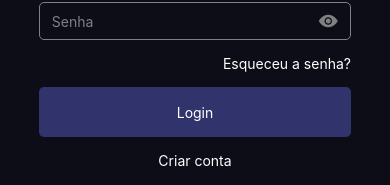
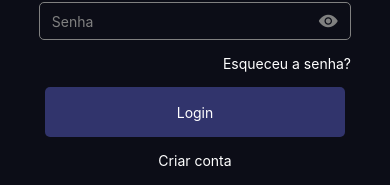
Before and after one commit to ArthurBrigueli/GymPump, a React Native app in the folder GymPump/: screen /Teste in a window 390 px wide. Shown: the part 382-567 px from the top of the page. Built offline with nearby package versions, Linux system fonts and the light colour scheme; what expo-notifications, expo-sqlite would draw is missing.

Commit message:
Animação login

```diff
--- a/GymPump/screens/Login.jsx
+++ b/GymPump/screens/Login.jsx
@@ -1,86 +1,147 @@
-import { useEffect, useState } from 'react';
-import {View, Text, TouchableOpacity, StyleSheet, TextInput, ActivityIndicator} from 'react-native'
+import { useEffect, useRef, useState } from 'react';
+import { View, Text, TouchableOpacity, StyleSheet, TextInput, ActivityIndicator, Animated } from 'react-native'
 import { Ionicons, Entypo, FontAwesome } from '@expo/vector-icons';
 import axios from 'axios'
 import AsyncStorage from "@react-native-async-storage/async-storage";
 import { useAuth } from '../context/AuthContext';
 
-const Login = ({navigation})=>{
+const Login = ({ navigation }) => {
 
     const [showPass, setShowPass] = useState(true)
     const [user, setUser] = useState('')
     const [password, setPassword] = useState('')
-    const {updateUserState} = useAuth()
+    const { updateUserState } = useAuth()
     const [showError, setShowError] = useState(null)
     const [loading, setLoading] = useState(false)
 
+    // Referências para a animação
+    const fillAnim = useRef(new Animated.Value(0)).current;
+    const colorAnim = useRef(new Animated.Value(0)).current;
 
-    useEffect(()=>{
 
-        const persistenceLogin = async()=>{
+    useEffect(() => {
+
+        const persistenceLogin = async () => {
 
             setLoading(true)
 
             const token = await AsyncStorage.getItem('TOKEN')
-            if(token){
+            if (token) {
                 const a = await axios.post('https://gym-pump-api.vercel.app/api/authentication/login', {
-                token: token
+                    token: token
                 })
 
                 updateUserState(a.data, token)
-                navigation.navigate('MainTabs', {screen: 'Home'})
+                navigation.navigate('MainTabs', { screen: 'Home' })
             }
             setLoading(false)
         }
 
         persistenceLogin()
-      },[])
+    }, [])
+
+    // Adiciona cor e executa a animação caso o login seja bem-sucedido
+    // Função para iniciar a animação e retornar à cor original
+    const animateButton = () => {
+        Animated.parallel([
+            Animated.timing(fillAnim, {
+                toValue: 1,
+                duration: 800,
+                useNativeDriver: false,
+            }),
+            Animated.timing(colorAnim, {
+                toValue: 1,
+                duration: 800,
+                useNativeDriver: false,
+            }),
+        ]).start(() => {
+            // Depois de completar a animação inicial, aguarda 3 segundos e inicia a animação de retorno
+            setTimeout(() => {
+                Animated.parallel([
+                    Animated.timing(fillAnim, {
+                        toValue: 0,
+                        duration: 800,
+                        useNativeDriver: false,
+                    }),
+                    Animated.timing(colorAnim, {
+                        toValue: 0,
+                        duration: 800,
+                        useNativeDriver: false,
+                    }),
+                ]).start();
+            }, 3000); // 3 segundos de espera
+        });
+    };
 
 
-
-
-    const handleLogin = async()=>{
+    const handleLogin = async () => {
 
         setLoading(true)
-        try{
+        try {
             const response = await axios.post('https://gym-pump-api.vercel.app/api/login/user', {
                 nome: user,
                 senha: password
             })
             updateUserState(response.data.user, response.data.token)
             await AsyncStorage.setItem('TOKEN', response.data.token)
-            navigation.navigate('MainTabs', {screen: 'Home'})
-        }catch(erro){
+
+
+            animateButton();
+
+            // Fim da animação
+
+            //Tempo para exetuar a animação
+            setTimeout(() => {
+                navigation.navigate('MainTabs', { screen: 'Home' });
+                // Retorna o botão de login para a cor original
+            }, 1000); // Atraso antes de navegar
+
+
+
+        } catch (erro) {
+
             setShowError('Credenciais incorreta')
         }
         setLoading(false)
     }
 
-    const handleCriarConta = ()=>{
+    const handleCriarConta = () => {
         navigation.navigate('Register')
     }
 
-    const handleShowPassword = ()=>{
+    const handleShowPassword = () => {
         setShowPass(!showPass)
     }
 
-    const handleJoinLocal = ()=>{
-        navigation.navigate('MainTabs', {screen: 'Home'})
+    const handleJoinLocal = () => {
+        navigation.navigate('MainTabs', { screen: 'Home' })
     }
 
-    return(
+    // Interpolação para mudança da cor
+    const backgroundColor = colorAnim.interpolate({
+        inputRange: [0, 1],
+        outputRange: ['#31346c', '#4BB543'], // cor inicial e cor final
+    });
+
+    // Animar a largura do gradiente de preenchimento
+    const fillWidth = fillAnim.interpolate({
+        inputRange: [0, 1],
+        outputRange: ['0%', '100%'], // de largura zero para largura total
+    });
+
+    return (
         <View style={styles.container}>
             <View style={styles.containerForm}>
                 <Text style={styles.h1}>GymPump</Text>
                 <View style={styles.containerLogin}>
                     <View style={styles.containerInputs}>
-                        <TextInput placeholder='Usuario'  style={styles.input} placeholderTextColor='gray' onChangeText={(e)=>setUser(e)}/>
+                        <TextInput placeholder='Usuario' style={styles.input} placeholderTextColor='gray' onChangeText={(e) => setUser(e)} />
                         <View style={styles.containerInputPass}>
-                            <TextInput placeholder='Senha' style={styles.InputPass} placeholderTextColor='gray' secureTextEntry={showPass} onChangeText={(e)=>setPassword(e)}/>
+                            <TextInput placeholder='Senha' style={styles.InputPass} placeholderTextColor='gray' secureTextEntry={showPass} onChangeText={(e) => setPassword(e)} />
                             <TouchableOpacity onPress={handleShowPassword}>
                                 {showPass ? (
                                     <Ionicons name="eye" size={20} color="gray" />
-                                ): (
+                                ) : (
                                     <Ionicons name="eye-off" size={20} color="gray" />
                                 )}
                             </TouchableOpacity>
@@ -98,11 +159,16 @@ const Login = ({navigation})=>{
                     </View>
                     <View style={styles.containerBtn}>
                         {loading ? (
-                            <ActivityIndicator size={20} color='gray'/>
-                        ):(
-                            <TouchableOpacity style={styles.btnLogin} onPress={handleLogin}>
-                                <Text style={styles.txt}>Login</Text>
-                            </TouchableOpacity>
+                            <ActivityIndicator size={20} color='gray' />
+                        ) : (
+                            //view para a animação do botão
+                            <Animated.View style={[styles.innerButton, { backgroundColor }]}>
+                                <Animated.View style={[styles.fillOverlay, { width: fillWidth, backgroundColor: '#4BB543' }]} />
+                                <TouchableOpacity style={styles.buttonContent} onPress={handleLogin}>
+                                    <Text style={styles.txt}>Login</Text>
+                                </TouchableOpacity>
+
+                            </Animated.View>
                         )}
                         <TouchableOpacity onPress={handleCriarConta}>
                             <Text style={styles.txt}>Criar conta</Text>
@@ -171,13 +237,28 @@ const styles = StyleSheet.create({
     },
     btnLogin: {
         backgroundColor: '#31346c',
-        width: '100%',
+        width: 300,
         height: 50,
         borderRadius: 5,
         justifyContent: 'center',
-        alignItems: 'center'
+        alignItems: 'center',
+        zIndex: 2,
+    },
+    innerButton: {
+        height: 50,
+        borderRadius: 5,
+        justifyContent: 'center',
+        alignItems: 'center',
+        position: 'relative', // necessário para o overlay
     },
 
+    buttonContent: {
+        justifyContent: 'center',
+        alignItems: 'center',
+        height: '100%',
+        width: 300,
+        zIndex: 2, // coloca o texto sobre o overlay
+      },
     containerInputPass: {
         flexDirection: 'row',
         borderColor: 'gray',
--- /dev/null
+++ b/GymPump/screens/teste.jsx
@@ -0,0 +1,110 @@
+import React, { useRef } from 'react';
+import { View, Text, TouchableOpacity, Animated, StyleSheet } from 'react-native';
+
+const App = () => {
+  // Referências para a animação
+  const fillAnim = useRef(new Animated.Value(0)).current;
+  const colorAnim = useRef(new Animated.Value(0)).current;
+
+  // Função para iniciar a animação e retornar à cor original
+  const animateButton = () => {
+    Animated.parallel([
+      Animated.timing(fillAnim, {
+        toValue: 1,
+        duration: 300,
+        useNativeDriver: false,
+      }),
+      Animated.timing(colorAnim, {
+        toValue: 1,
+        duration: 300,
+        useNativeDriver: false,
+      }),
+    ]).start(() => {
+      // Depois de completar a animação inicial, aguarda 3 segundos e inicia a animação de retorno
+      setTimeout(() => {
+        Animated.parallel([
+          Animated.timing(fillAnim, {
+            toValue: 0,
+            duration: 300,
+            useNativeDriver: false,
+          }),
+          Animated.timing(colorAnim, {
+            toValue: 0,
+            duration: 300,
+            useNativeDriver: false,
+          }),
+        ]).start();
+      }, 3000); // 3 segundos de espera
+    });
+  };
+
+  // Interpolação para mudança da cor
+  const backgroundColor = colorAnim.interpolate({
+    inputRange: [0, 1],
+    outputRange: ['#2196F3', '#FF5722'], // cor inicial e cor final
+  });
+
+  // Animar a largura do gradiente de preenchimento
+  const fillWidth = fillAnim.interpolate({
+    inputRange: [0, 1],
+    outputRange: ['0%', '100%'], // de largura zero para largura total
+  });
+
+  return (
+    <View style={styles.container}>
+      <View style={styles.outerButton}>
+        <Animated.View style={[styles.innerButton, { backgroundColor }]}>
+          <Animated.View style={[styles.fillOverlay, { width: fillWidth, backgroundColor: '#FF5722' }]} />
+          <TouchableOpacity onPress={animateButton} style={styles.buttonContent}>
+            <Text style={styles.buttonText}>Pressione-me!</Text>
+          </TouchableOpacity>
+        </Animated.View>
+      </View>
+    </View>
+  );
+};
+
+const styles = StyleSheet.create({
+  container: {
+    flex: 1,
+    justifyContent: 'center',
+    alignItems: 'center',
+  },
+  outerButton: {
+    width: 200,
+    height: 50,
+    borderRadius: 5,
+    overflow: 'hidden',
+    justifyContent: 'center',
+    backgroundColor: '#2196F3', // cor inicial
+  },
+  innerButton: {
+    height: '100%',
+    borderRadius: 5,
+    justifyContent: 'center',
+    alignItems: 'center',
+    position: 'relative', // necessário para o overlay
+  },
+  fillOverlay: {
+    position: 'absolute',
+    top: 0,
+    left: 0,
+    height: '100%',
+    borderRadius: 5,
+    backgroundColor: '#FF5722',
+    zIndex: 1, // coloca o overlay sobre o botão
+  },
+  buttonContent: {
+    justifyContent: 'center',
+    alignItems: 'center',
+    height: '100%',
+    width: '100%',
+    zIndex: 2, // coloca o texto sobre o overlay
+  },
+  buttonText: {
+    color: 'white',
+    fontSize: 18,
+  },
+});
+
+export default App;
--- a/GymPump/styles/Time/timeStyle.jsx
+++ b/GymPump/styles/Time/timeStyle.jsx
@@ -5,6 +5,22 @@ export const timeStyle = StyleSheet.create({
         flex: 1,
         alignItems: 'center',
         backgroundColor: '#0c0d17'
+    },
+
+    timeTip: {
+        zIndex: -1,
+        color: '#333863',
+        fontSize: 18,
+        textAlign: 'center',
+        marginTop: -120, // Adicione um espaçamento superior para centralizar verticalmente
+      },
+
+    iconTip: {
+        zIndex: 99,
+       bottom: '10%',
+        right: '10%'
+
+
     },
 
     containerTime: {
```
Also changed, not shown: GymPump/App.js (+15 -0 lines), GymPump/screens/Time.jsx (+31 -20 lines).
